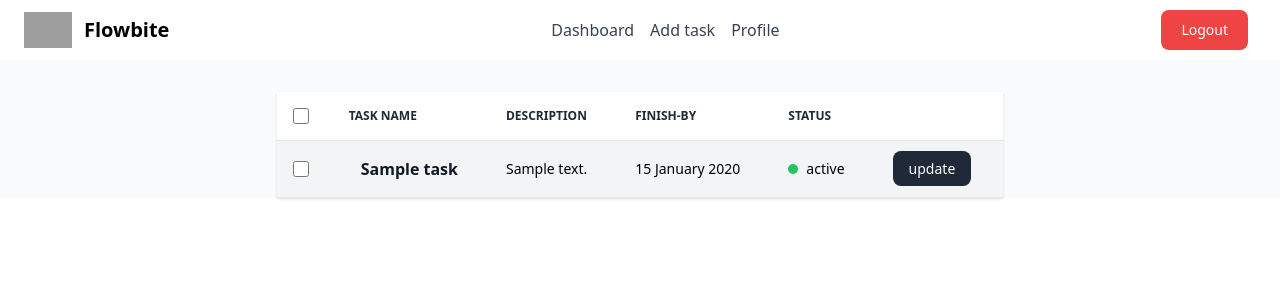
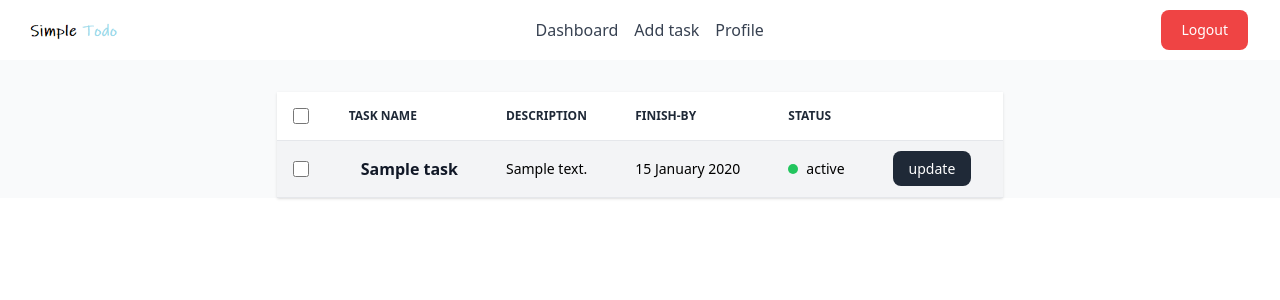
Before and after one commit to pfano99/simple-todo-flask, a Flask app: page /dashboard in a window 1280 px wide. Shown: the top 300 px of the page. Run offline with Flask 3, Linux system fonts and the light colour scheme; a user stored in the database is signed in; tables that the repository leaves empty hold one stand-in row (values such as "Sample post"); some libraries are stand-ins or nearby versions; grey boxes are pictures that could not be loaded.

Commit message:
updated logo

```diff
--- a/todo/templates/macros/nav.html
+++ b/todo/templates/macros/nav.html
@@ -2,9 +2,9 @@
 <header>
     <nav class="bg-white border-gray-200 px-4 lg:px-6 py-2.5">
         <div class="flex flex-wrap justify-between items-center mx-auto max-w-screen-xl">
-            <a href="https://flowbite.com" class="flex items-center">
-                <img src="https://flowbite.com/docs/images/logo.svg" class="mr-3 h-6 sm:h-9" alt="Flowbite Logo"/>
-                <span class="self-center text-xl font-semibold whitespace-nowrap">Flowbite</span>
+            <a href=" {{ url_for('Main.index') }}" class="flex items-center">
+                <img src="{{ url_for('static', filename='images/logo.png') }}" class="mr-3 h-6 sm:h-9"
+                     alt="Flowbite Logo"/>
             </a>
             <div class="flex items-center lg:order-2">
                 {% if current_user.is_authenticated %}
```
Also changed, not shown: todo/static/images/logo.png (added).
